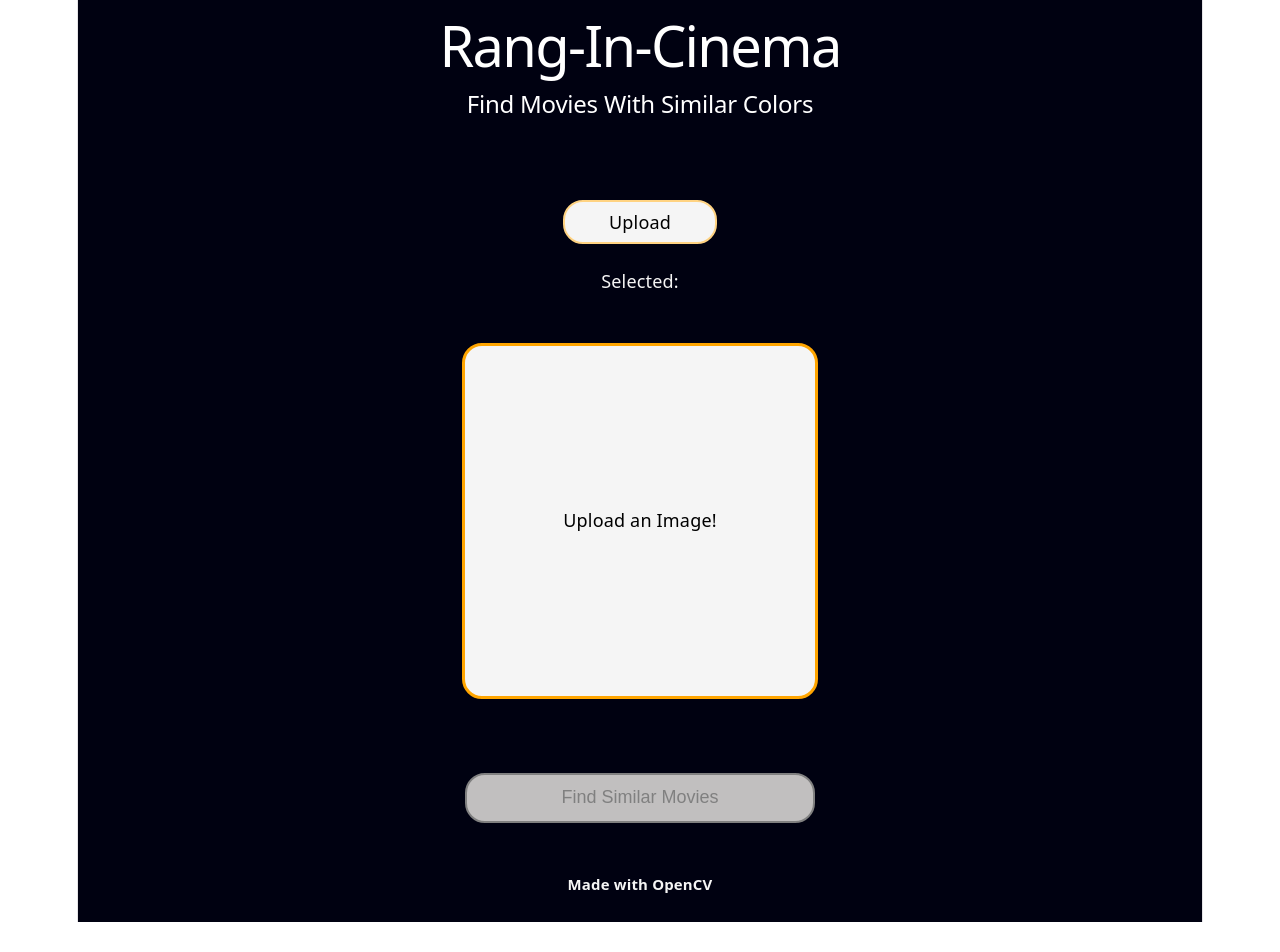
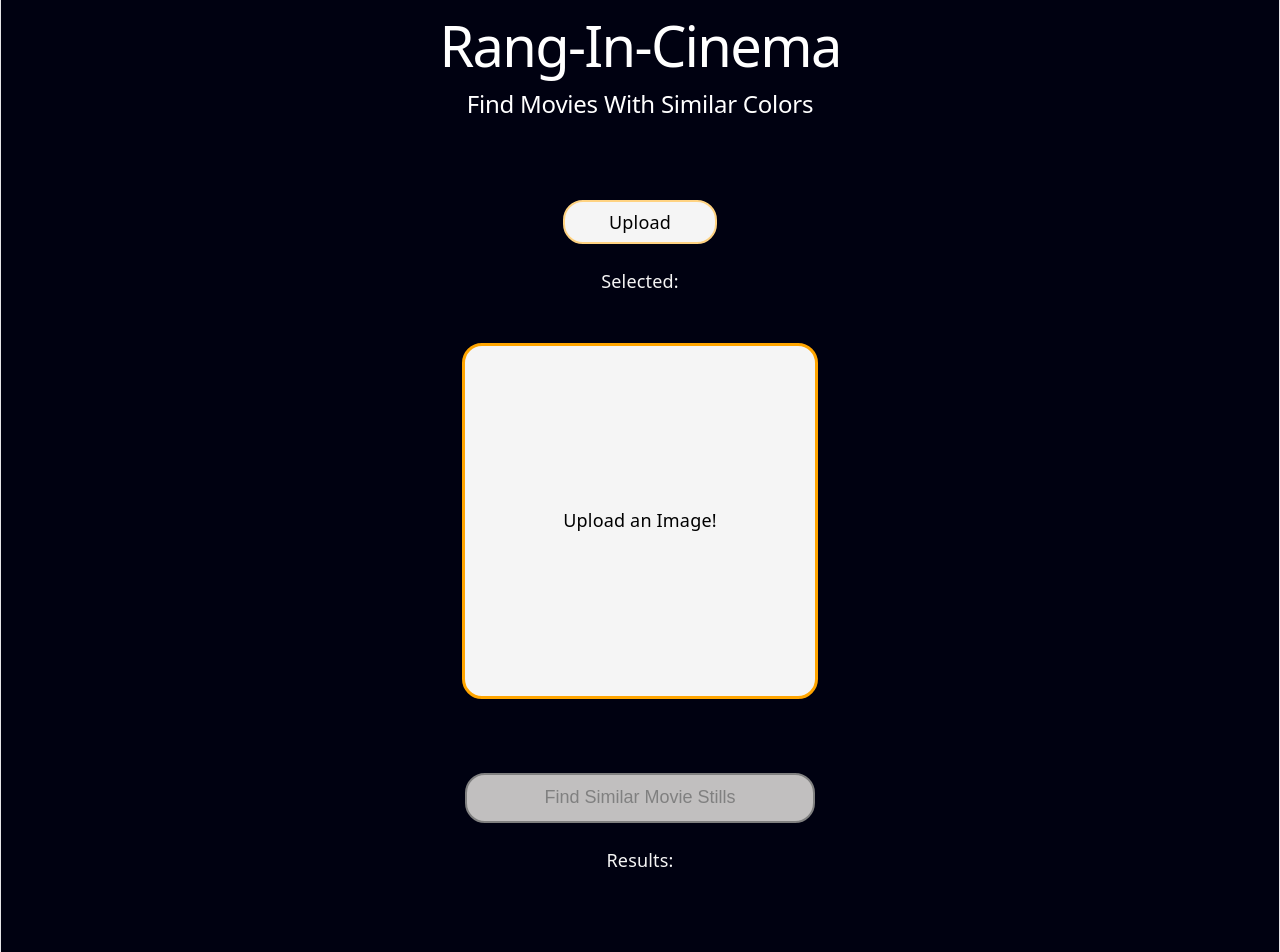
Before and after one commit to amisharn/rang-in-cinema, a React app in the folder frontend/: page / in a window 1280 px wide. Shown: the top 952 px of the page. Before the commit the page ends 922 px from the top, so only its background shows below. Built offline with nearby package versions, Linux system fonts and the light colour scheme; the HTML template or start-up script is replaced by a standard one.

Commit message:
Connected my React frontend to a FastAPI backend

```diff
--- a/frontend/src/App.css
+++ b/frontend/src/App.css
@@ -41,7 +41,8 @@
   color: white;
 }
 
-.preview img {
+.preview img,
+.results {
   height: 350px;
   width: 350px;
 
@@ -50,7 +51,8 @@
   object-fit: cover;
 }
 
-.preview {
+.preview,
+.results {
   height: 350px;
   width: 350px;
   background-color: whitesmoke;
@@ -75,3 +77,14 @@
   color: gray;
   border-color: gray;
 }
+
+.list {
+  list-style: none;
+  padding: 0;
+  margin: 0;
+
+  display: flex;
+  flex-wrap: wrap;
+  justify-content: center;
+  gap: 24px;
+}
--- a/frontend/src/App.jsx
+++ b/frontend/src/App.jsx
@@ -4,6 +4,7 @@ import Footer from "./components/Footer.jsx";
 import ImageUpload from "./components/ImageUpload.jsx";
 import Preview from "./components/Preview.jsx";
 import Search from "./components/SearchButton.jsx";
+import Results from "./components/Results.jsx";
 import { useState, useEffect } from "react";
 import SearchButton from "./components/SearchButton.jsx";
 
@@ -11,6 +12,7 @@ function App() {
   const [title, setTitle] = useState("Rang-In-Cinema");
   const [image, setImage] = useState(null);
   const [previewURL, setPreviewURL] = useState(null);
+  const [results, setResults] = useState([]);
 
   useEffect(() => {
     if (image == null) {
@@ -23,6 +25,18 @@ function App() {
     };
   }, [image]);
 
+  async function handleSearch() {
+    const formData = new FormData();
+    formData.append("file", image);
+    const response = await fetch("http://127.0.0.1:8000/search", {
+      method: "POST",
+      body: formData,
+    });
+    const data = await response.json();
+    setResults(data.results);
+    console.log(data.results);
+  }
+
   return (
     <div className="app">
       <Header title={title} subtitle="Find Movies With Similar Colors" />
@@ -30,7 +44,8 @@ function App() {
       <p>Selected:</p>
       <p>{image && image.name}</p>
       <Preview url={previewURL} />
-      <SearchButton disabled={image === null} />
+      <SearchButton disabled={image === null} search={handleSearch} />
+      <Results results={results} />
       <Footer />
     </div>
   );
--- a/frontend/src/components/ImageUpload.jsx
+++ b/frontend/src/components/ImageUpload.jsx
@@ -1,7 +1,7 @@
 function ImageUpload({ setImage }) {
   return (
     <>
-      <label htmlFor="upload" class="upload-box">
+      <label htmlFor="upload" className="upload-box">
         Upload
       </label>
       <input
--- a/frontend/src/components/Results.jsx
+++ b/frontend/src/components/Results.jsx
@@ -0,0 +1,25 @@
+function Results({ results }) {
+  return (
+    <>
+      <p>Results:</p>
+
+      <ul className="list">
+        {results.map((item) => {
+          const url = item.Frame;
+          const new_url = url.replace(
+            "dataset/frames/",
+            "http://127.0.0.1:8000/frames/",
+          );
+
+          return (
+            <li key={item.Frame}>
+              <img src={new_url} alt={item.Movie} className="results" />
+              <p>{item.Movie}</p>
+            </li>
+          );
+        })}
+      </ul>
+    </>
+  );
+}
+export default Results;
--- a/frontend/src/components/SearchButton.jsx
+++ b/frontend/src/components/SearchButton.jsx
@@ -1,7 +1,7 @@
-function SearchButton({ disabled }) {
+function SearchButton({ disabled, search }) {
   return (
-    <button className="search" disabled={disabled}>
-      Find Similar Movies
+    <button className="search" disabled={disabled} onClick={search}>
+      Find Similar Movie Stills
     </button>
   );
 }
--- a/frontend/src/index.css
+++ b/frontend/src/index.css
@@ -11,8 +11,8 @@
   --shadow:
     rgba(0, 0, 0, 0.1) 0 10px 15px -3px, rgba(0, 0, 0, 0.05) 0 4px 6px -2px;
 
-  --sans: system-ui, 'Segoe UI', Roboto, sans-serif;
-  --heading: system-ui, 'Segoe UI', Roboto, sans-serif;
+  --sans: system-ui, "Segoe UI", Roboto, sans-serif;
+  --heading: system-ui, "Segoe UI", Roboto, sans-serif;
   --mono: ui-monospace, Consolas, monospace;
 
   font: 18px/145% var(--sans);
@@ -55,7 +55,7 @@ body {
 }
 
 #root {
-  width: 1126px;
+  width: 100%;
   max-width: 100%;
   margin: 0 auto;
   text-align: center;
```
Also changed, not shown: 2 other files (tests, documents, lock files or other folders).
